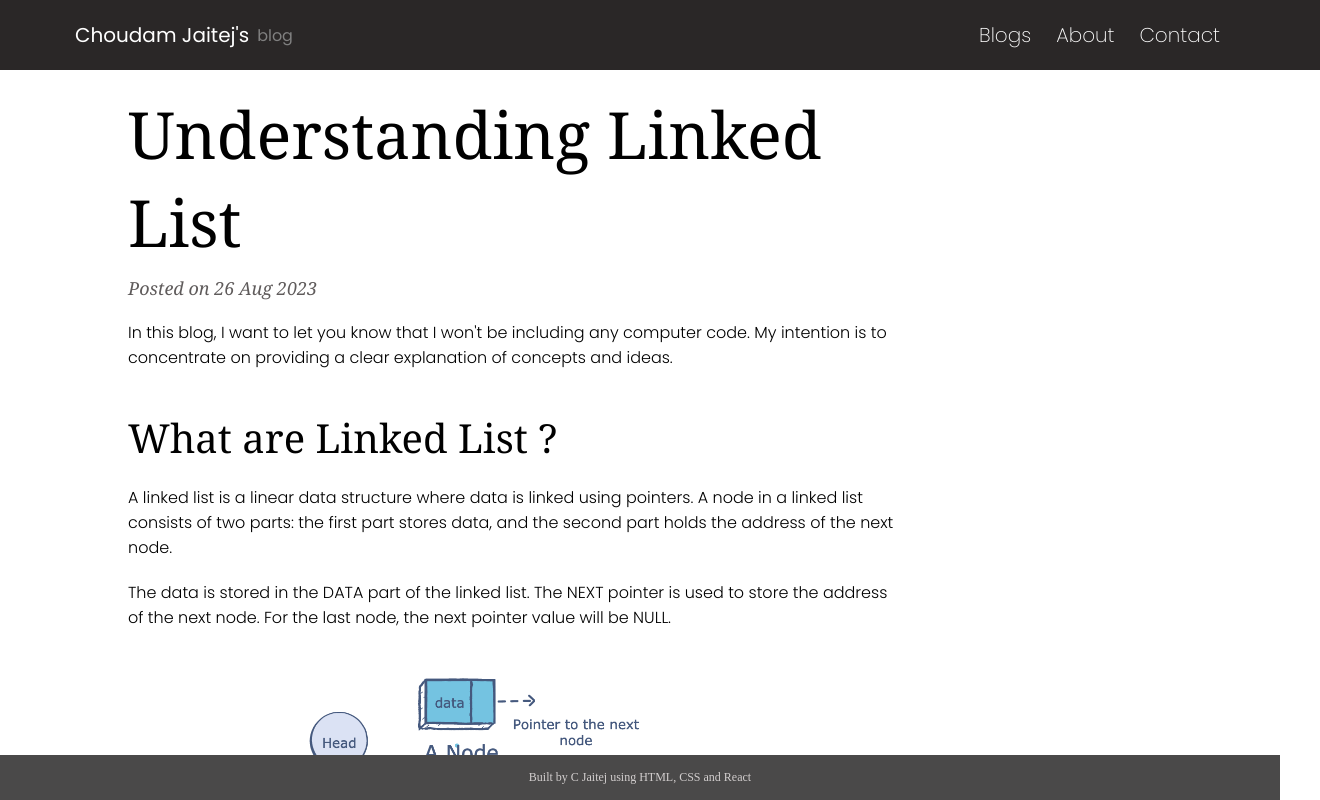
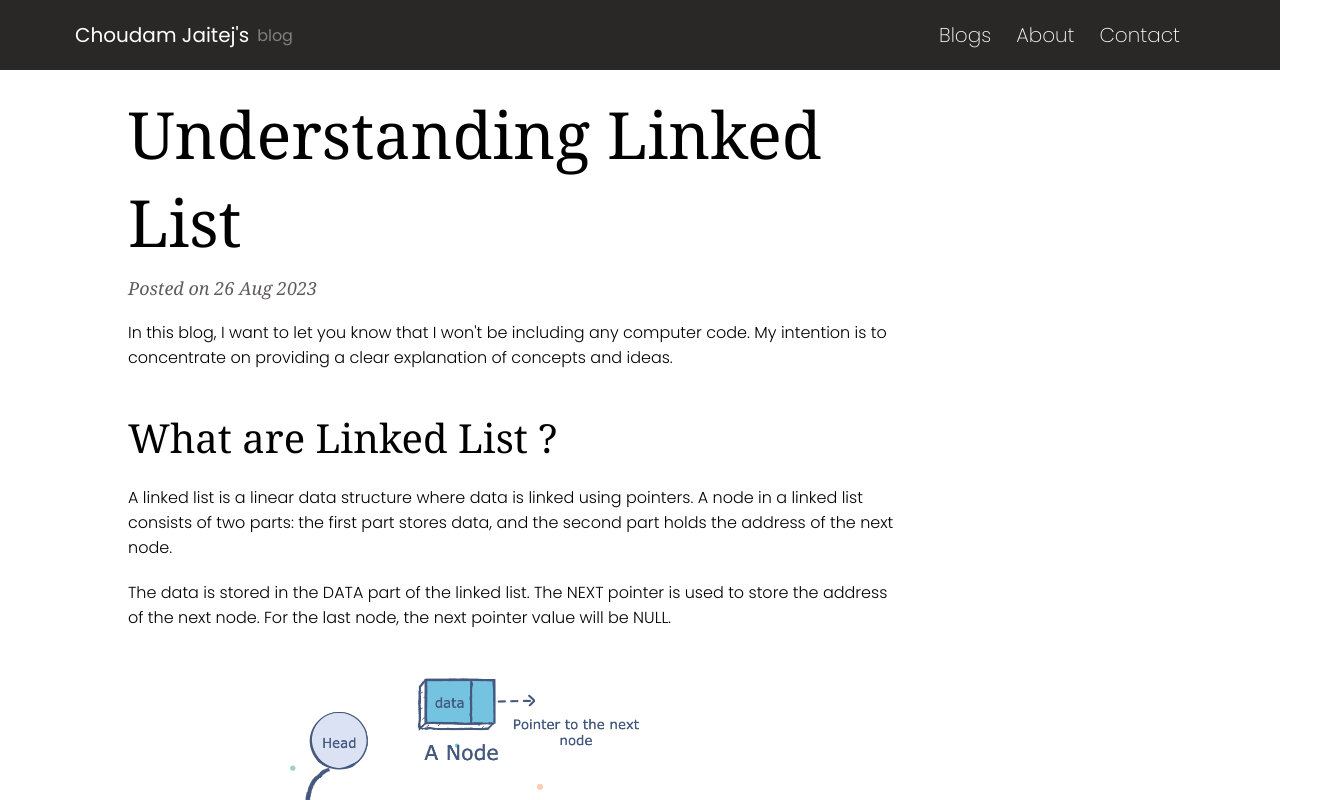
Before and after one commit to cjaitej/blog, a React (Vite) app: page /#/blogs/ds/ll in a window 1280 px wide. Shown: the top 800 px of the page, 1320 px wide, since content can reach past the window. Built offline with nearby package versions, Linux system fonts and the light colour scheme.

Commit message:
remove footer

```diff
--- a/src/App.tsx
+++ b/src/App.tsx
@@ -1,7 +1,6 @@
 import { Routes, Route, HashRouter } from "react-router-dom";
 import RNN from "./components/blog_pages/RNN";
 import Header from "./components/header";
-import Footer from "./components/footer";
 import Home from "./components/home/home";
 import About from "./components/about";
 import Contact from "./components/contact";
@@ -18,7 +17,6 @@ export default function App() {
         <Route path="/blogs/ml/rnn" element={<RNN />}></Route>
         <Route path="/blogs/ds/ll" element={<LL />}></Route>
       </Routes>
-      <Footer></Footer>
     </HashRouter>
   );
 }
--- a/src/components/footer.tsx
+++ /dev/null
@@ -1,7 +0,0 @@
-export default function Footer() {
-  return (
-    <div className="footer">
-      <h1>Built by C Jaitej using HTML, CSS and React</h1>
-    </div>
-  );
-}
--- a/src/header.css
+++ b/src/header.css
@@ -3,7 +3,10 @@
 }
 
 body {
-  overflow-x: hidden;
+  /* overflow-x: hidden; */
+  min-height: 100vh;
+  display: flex;
+  flex-direction: column;
 }
 
 .header {
@@ -15,7 +18,7 @@ body {
   padding: 20px;
   font-size: 10px;
   font-family: Poppins;
-  width: 100%;
+  min-width: 100vh;
 }
 
 .header > h1 {
@@ -54,6 +57,7 @@ body {
 }
 
 .about > img {
+  width: 50%;
   margin-right: 15px;
   border-radius: 5px;
   border: 2px solid black;
@@ -62,7 +66,7 @@ body {
 .about--text {
   display: flex;
   text-align: center;
-  font-size: 15px;
+  font-size: 75%;
   font-family: poppins;
   font-weight: 400;
 }
@@ -84,24 +88,3 @@ body {
   font-size: 20px;
   font-weight: 400;
 }
-
-.footer {
-  display: flex;
-  margin-top: 20px;
-  background-color: rgb(74, 73, 73);
-  padding: 15px;
-  color: rgb(210, 206, 206);
-  /* width: 100%; */
-  justify-content: center;
-  position: absolute;
-  left: 0;
-  bottom: 0;
-  right: 0;
-}
-
-.footer > h1 {
-  font-size: 12px;
-  height: 100%;
-  font-family: "Times New Roman", Times, serif;
-  font-weight: 100;
-}
```
